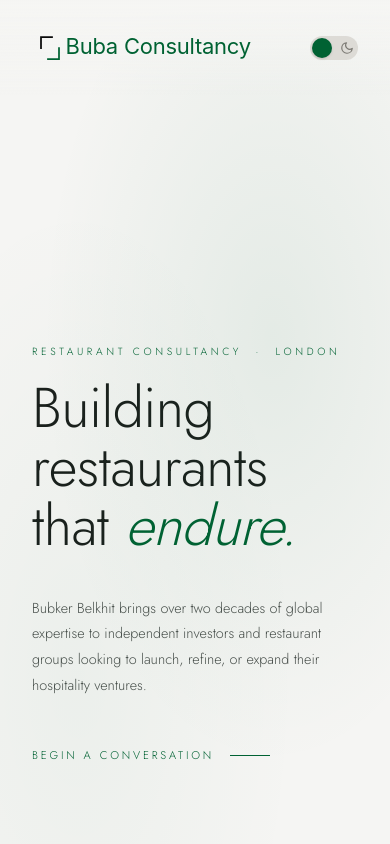
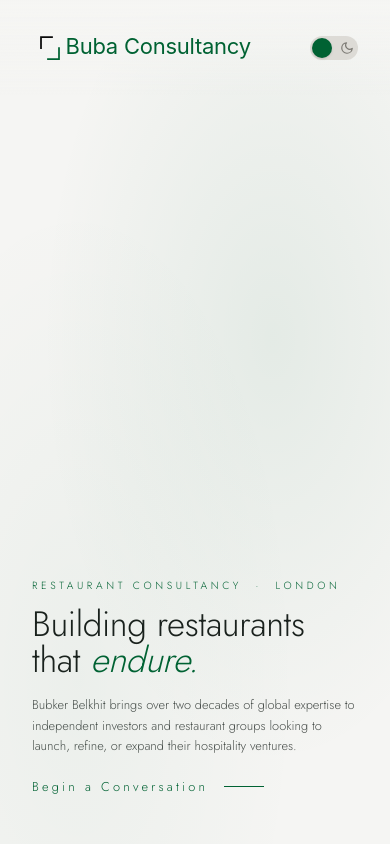
Before and after one commit to larbibelkhit/consultancy-buba, a Next.js app: page / in a window 390 px wide. Shown: the top 844 px of the page. Built offline with nearby package versions, Linux system fonts and the light colour scheme.

Commit message:
mobile view edits

```diff
--- a/src/components/ContactSection.tsx
+++ b/src/components/ContactSection.tsx
@@ -99,7 +99,7 @@ export default function ContactSection() {
 
           <button
             type="submit"
-            className={`self-start px-10 py-3 text-[0.7rem] rounded-sm tracking-[0.2em] font-medium transition-colors duration-200 ${
+            className={`self-start px-10 py-3 text-[0.85rem] rounded-xs tracking-[0.2em] font-medium transition-colors duration-200 ${
               sent
                 ? 'bg-green/80 text-black cursor-default'
                 : 'bg-green text-black hover:bg-green-light'
--- a/src/components/HeroSection.tsx
+++ b/src/components/HeroSection.tsx
@@ -2,7 +2,7 @@ export default function HeroSection() {
   return (
     <section
       id="hero"
-      className="min-h-screen flex flex-col justify-end px-8 md:px-16 pt-20 pb-20 md:pb-28 relative overflow-hidden"
+      className="min-h-screen flex flex-col justify-end px-8 md:px-16 pt-12 md:pt-20 pb-12 md:pb-28 relative overflow-hidden"
     >
       {/* Background glow */}
       <div
@@ -14,17 +14,17 @@ export default function HeroSection() {
         style={{ background: 'radial-gradient(ellipse at 20% 80%, color-mix(in srgb, var(--color-green) 4%, transparent) 0%, transparent 50%)' }}
       />
 
-      <p className="text-[0.65rem] tracking-[0.35em] uppercase text-green mb-5">
+      <p className="text-[0.65rem] tracking-[0.35em] uppercase text-green mb-3 md:mb-5">
         Restaurant Consultancy &nbsp;·&nbsp; London
       </p>
 
-      <h1 className="font-heading font-light text-[3.5rem] md:text-[5rem] lg:text-[7rem] leading-[1.05] tracking-[-0.01em] text-ivory max-w-[800px]">
+      <h1 className="font-heading font-light text-[2.2rem] md:text-[5rem] lg:text-[7rem] leading-[1.05] tracking-[-0.01em] text-ivory max-w-[800px]">
         Building restaurants
         <br />
         that <em className="italic text-green">endure.</em>
       </h1>
 
-      <p className="mt-10 max-w-[480px] text-[0.9rem] text-muted leading-[1.8] font-light">
+      <p className="mt-4 md:mt-10 max-w-[480px] text-[0.8rem] md:text-[0.9rem] text-muted leading-[1.6] md:leading-[1.8] font-light">
         Bubker Belkhit brings over two decades of global expertise to independent
         investors and restaurant groups looking to launch, refine, or expand their
         hospitality ventures.
@@ -32,9 +32,9 @@ export default function HeroSection() {
 
       <a
         href="#contact"
-        className="mt-12 inline-flex items-center gap-4 text-[0.7rem] tracking-[0.25em] uppercase text-green group hover:gap-6 transition-[gap] duration-300"
+        className="mt-5 md:mt-12 inline-flex items-center gap-4 text-[0.8rem] tracking-[0.25em] text-green group hover:gap-6 transition-[gap] duration-300"
       >
-        Begin a conversation
+        Begin a Conversation
         <span className="block w-10 h-px bg-green group-hover:w-14 transition-[width] duration-300" />
       </a>
 
--- a/src/components/Navbar.tsx
+++ b/src/components/Navbar.tsx
@@ -57,7 +57,7 @@ export default function Navbar() {
               <a
                 key={l.href}
                 href={l.href}
-                className="text-[0.65rem] tracking-[0.2em] text-muted hover:text-green transition-colors duration-200"
+                className="text-[0.85rem] tracking-[0.2em] text-muted hover:text-green transition-colors duration-200"
               >
                 {l.label}
               </a>
```
